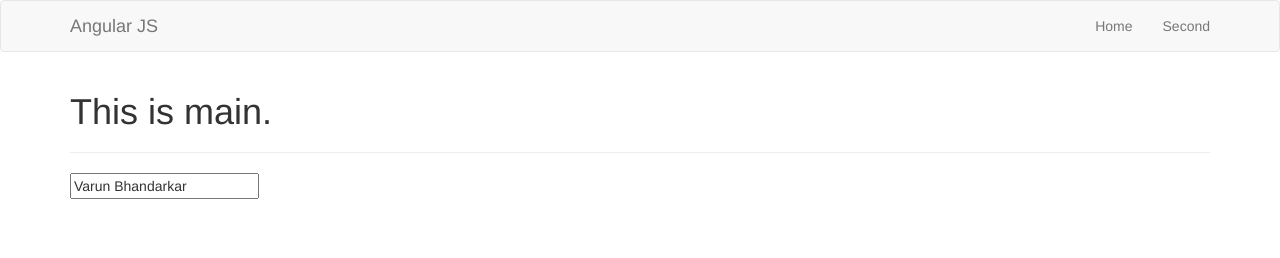
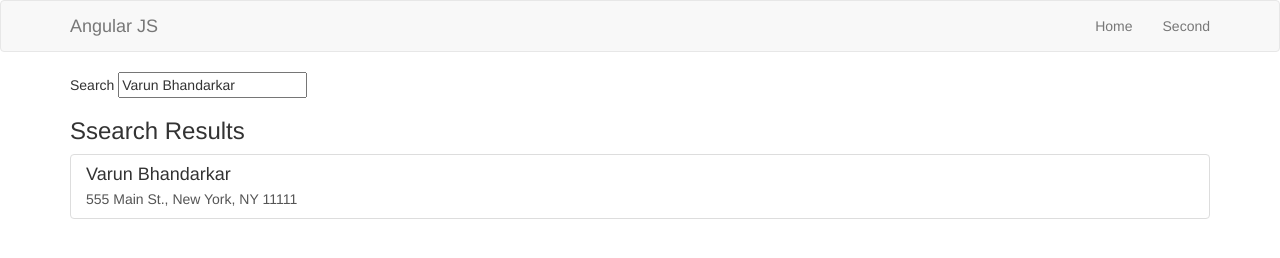
Before and after one commit to bhandarkarvaroon/AngularTutorial, a plain HTML site: page index.html in a window 1280 px wide. Drawn offline with nearby package versions, Linux system fonts and the light colour scheme; some packages are replaced by stand-ins of ours; some icons are missing.

Commit message:
adding custom directive in app

```diff
--- a/app.js
+++ b/app.js
@@ -67,3 +67,10 @@ function($scope,$log,$routeParams,nameService){
     $log.info($log);
 
 }]);
+
+
+myApp.directive("searchResult",function(){
+    return{
+        template : '<a href="#" class="list-group-item"><h4 class="list-group-item-heading">Varun Bhandarkar</h4><p class="list-group-item-text">555 Main St., New York, NY 11111</p> </a>'
+    }
+});
--- a/pages/main.html
+++ b/pages/main.html
@@ -1,3 +1,9 @@
-<h1>This is main.</h1>
-<hr>
+<lable>Search</lable>
 <input type="text" ng-model="name"/>
+
+<h3>Ssearch Results</h3>
+
+<div class="list-group">
+
+    <search-result></search-result>
+</div>
```
